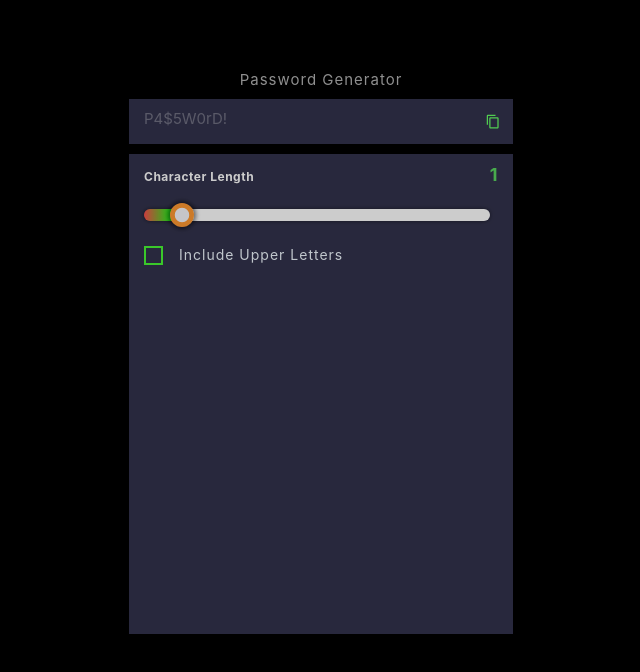
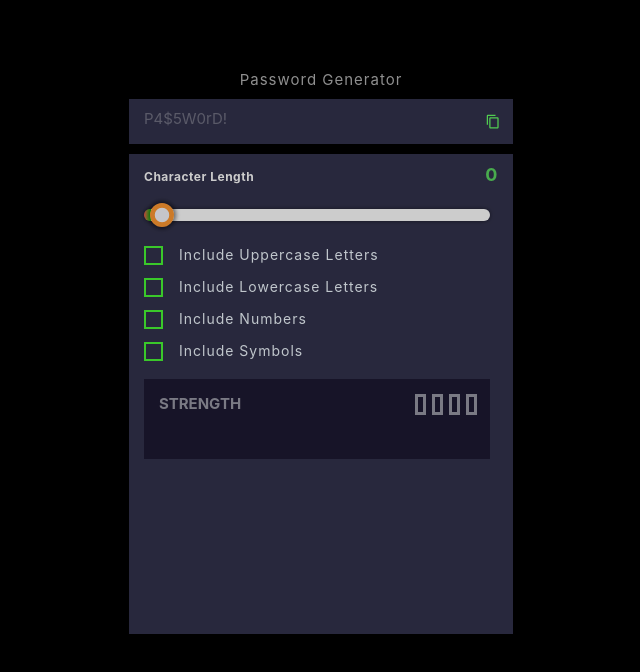
Before and after one commit to eransafadel/Password-Generator, a React (Create React App) app: page / in a window 1280 px wide. Shown: the top 672 px of the page, without its empty margins (319-959 px from the left). Built offline with nearby package versions, Linux system fonts and the light colour scheme.

Commit message:
add color to progress

```diff
--- /dev/null
+++ b/src/OptionsPassword.ts
@@ -0,0 +1,20 @@
+export class OptionsPassword {
+    uppercase: boolean;
+    lowercase: boolean;
+    numbers: boolean;
+    symbols: boolean;
+
+
+
+    constructor(
+      uppercase: boolean,
+      lowercase: boolean,
+      numbers: boolean,
+      symbols: boolean
+    ) {
+      this.uppercase = uppercase;
+      this.lowercase = lowercase;
+      this.numbers = numbers;
+      this.symbols = symbols;
+    }
+  }
--- a/src/components/Option.tsx
+++ b/src/components/Option.tsx
@@ -1,10 +1,18 @@
 import React from 'react';
 import  "./Option.css";
 
-const Option = () => {
+interface Props {
+  text: string;
+  val: boolean;
+  handleChange: ()=>void;
+}
+
+const Option:React.FC<Props> = ({text,val,handleChange}) => {
+
     return <div>
-    <label className="container">Include Upper Letters
-    <input type="checkbox"/>
+
+    <label className="container">{text}
+    <input type="checkbox"  onChange={handleChange}/>
     <span className="checkmark"/>
   </label>
   </div>
--- a/src/components/OptionsBox.tsx
+++ b/src/components/OptionsBox.tsx
@@ -1,16 +1,101 @@
-import React from 'react';
-import { Container } from './OptionBox.styles';
-import Widget from './Widget';
+import React, { useState } from "react";
+import { Container } from "./OptionBox.styles";
+import Widget from "./Widget";
 import Option from "./Option";
+import Progress from "./Progress";
+import { Conditions,lowerCaseLetters,numbersCase,specialCharacters,upperCaseLetters } from "./macros";
+import {OptionsPassword} from "../OptionsPassword";
+
 
 const OptionsBox = () => {
+
+  const [password,setPassword] = useState<OptionsPassword>(new OptionsPassword(false,false,false,false));
+ const [value,setValue]=useState<number>(2);
+ const [generatePassword,setGeneratePassword]=useState<string>("");
+
+
+
+  const handleChangeUpperCase = () => {
+    setPassword({
+      ...password,
+      uppercase: !password.uppercase,
+    });
+  };
+  const handleChangeLowerCase = () => {
+    setPassword({
+      ...password,
+      lowercase: !password.lowercase,
+    });
+  };
+
+
+  const handleChangeNumbers = () => {
+    setPassword({
+      ...password,
+      numbers: !password.numbers,
+    });
+  };
+
+
+  const handleChangeSymbols = () => {
+    setPassword({
+      ...password,
+      symbols: !password.symbols,
+    });
+  };
+
+  const listHandleFunc = [handleChangeUpperCase,handleChangeLowerCase,handleChangeNumbers,handleChangeSymbols];
+
+
+  const createPassword = (characterList:string) => {
+    let password = '';
+    const characterListLength = characterList.length;
+
+    for (let i = 0; i <value; i++) {
+      const characterIndex = Math.round(Math.random() * characterListLength);
+      password = password + characterList.charAt(characterIndex);
+    }
+    return password;
+  }
+
+
+
+
+  const checkConditions = () =>{
+    let characterList='';
+    const{uppercase,lowercase,numbers,symbols}=password;
+    if (lowercase) {
+      characterList = characterList + lowerCaseLetters;
+    }
+
+    if (uppercase) {
+      characterList = characterList + upperCaseLetters;
+    }
+
+    if (numbers) {
+      characterList = characterList + numbersCase;
+    }
+
+    if (symbols) {
+      characterList = characterList + specialCharacters;
+    }
+
+    setGeneratePassword(createPassword(characterList));
+  }
+
+
+
   return (
     <Container>
-        <Widget/>
-        <Option/>
+      <Widget value={value} setValue={setValue}/>
 
+      {Conditions.map((elem, index: number) => (
+        <Option key={index} text={elem.name} val={elem.flag} handleChange={listHandleFunc[index]} />
+      ))}
+
+      <Progress data={password}/>
     </Container>
-  )
-}
+  );
+};
 
-export default OptionsBox
+export default OptionsBox;
--- /dev/null
+++ b/src/components/Progress.styles.ts
@@ -0,0 +1,46 @@
+import styled from 'styled-components';
+
+export const Container =styled.div`
+display: flex;
+flex-direction: row;
+justify-content: space-between;
+margin:20px 15px ;
+width:90%;
+height:10vh;
+background-color:#08001a;
+opacity:0.5;
+
+` ;
+
+
+
+
+
+
+export const Text =styled.p`
+margin: 15px ;
+font-weight: 700;
+font-size: 15px;
+color:white;
+
+` ;
+
+
+export const ContainerRect =styled.div`
+display: flex;
+flex-direction: row;
+justify-content: flex-start;
+margin:15px 10px;
+
+
+` ;
+
+export const Rect =styled.div`
+margin: 0px 3px ;
+width:5px;
+height:15px;
+border-style: solid;
+border-color: white;
+
+
+` ;
--- /dev/null
+++ b/src/components/Progress.tsx
@@ -0,0 +1,39 @@
+import React from "react";
+import { Container, Text, Rect, ContainerRect } from "./Progress.styles";
+import { OptionsPassword } from "../OptionsPassword";
+interface Props {
+  data: OptionsPassword;
+}
+
+const Progress: React.FC<Props> = ({ data }) => {
+  let count = 0;
+  const { uppercase, lowercase, numbers, symbols } = data;
+  for (const value of Object.values(data)) {
+    value && count++;
+  }
+  let bgcolorRect = "red";
+  if (count === 2 || count === 3) bgcolorRect = "yellow";
+  else if (count === 4) bgcolorRect = "green";
+
+  const arrData = Object.values(data);
+
+
+
+  return (
+    <Container>
+      <Text>STRENGTH</Text>
+      <ContainerRect>
+       {arrData.map((elem,index)=>
+       {
+        return elem? <Rect style={{backgroundColor:`${bgcolorRect}`, borderColor:`${bgcolorRect}`}}/>:<Rect/>
+       }
+
+       )}
+
+
+      </ContainerRect>
+    </Container>
+  );
+};
+
+export default Progress;
--- a/src/components/Widget.tsx
+++ b/src/components/Widget.tsx
@@ -1,9 +1,13 @@
 import React,{useState} from 'react';
 import {Container,Text,TextNumber,Slider,ContainerText} from "./Widget.styles";
 
-const Widget = () => {
+interface Props {
+  value:number;
+  setValue:React.Dispatch<React.SetStateAction<number>>;
+}
 
-    const [value, setValue] = useState<number>(8);
+
+const Widget:React.FC<Props> = ({value,setValue}) => {
 
 
   return (
--- /dev/null
+++ b/src/components/macros.ts
@@ -0,0 +1,31 @@
+
+interface Condition{
+    name: string;
+    flag:boolean;
+}
+
+export const Conditions:Condition[] =
+[
+    {
+        name:"Include Uppercase Letters",
+        flag:false,
+    },
+
+    {
+        name:"Include Lowercase Letters",
+        flag:false,
+    },
+    {
+        name:"Include Numbers",
+        flag:false,
+    },
+    {
+        name:"Include Symbols",
+        flag:false,
+    },
+];
+
+export const numbersCase = '0123456789'
+export const upperCaseLetters = 'ABCDEFGHIJKLMNOPQRSTUVWXYZ'
+export const lowerCaseLetters = 'abcdefghijklmnopqrstuvwxyz'
+export const specialCharacters = "!'^+%&/()=?_#$½§{[]}|;:>÷`<.*-@é"
```
